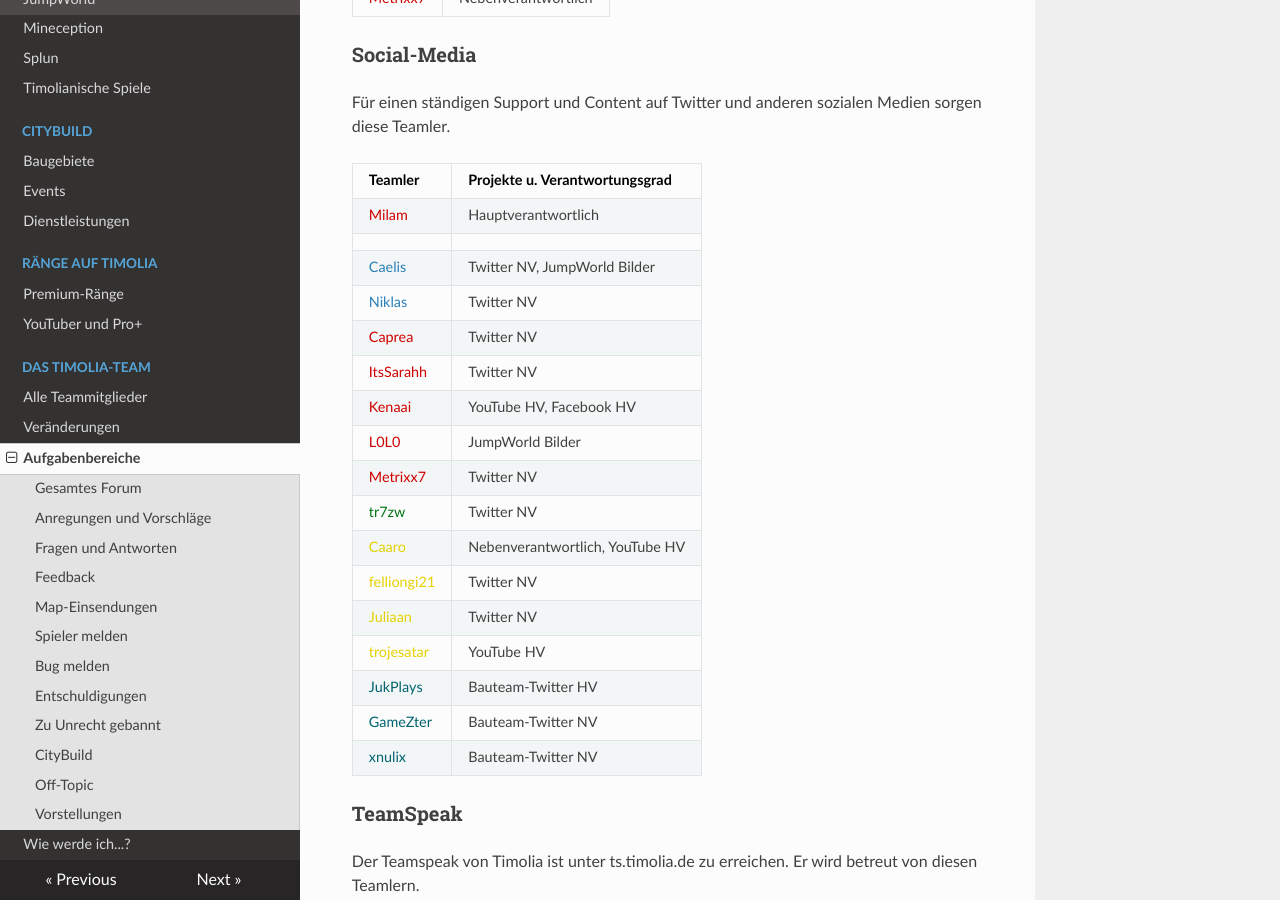
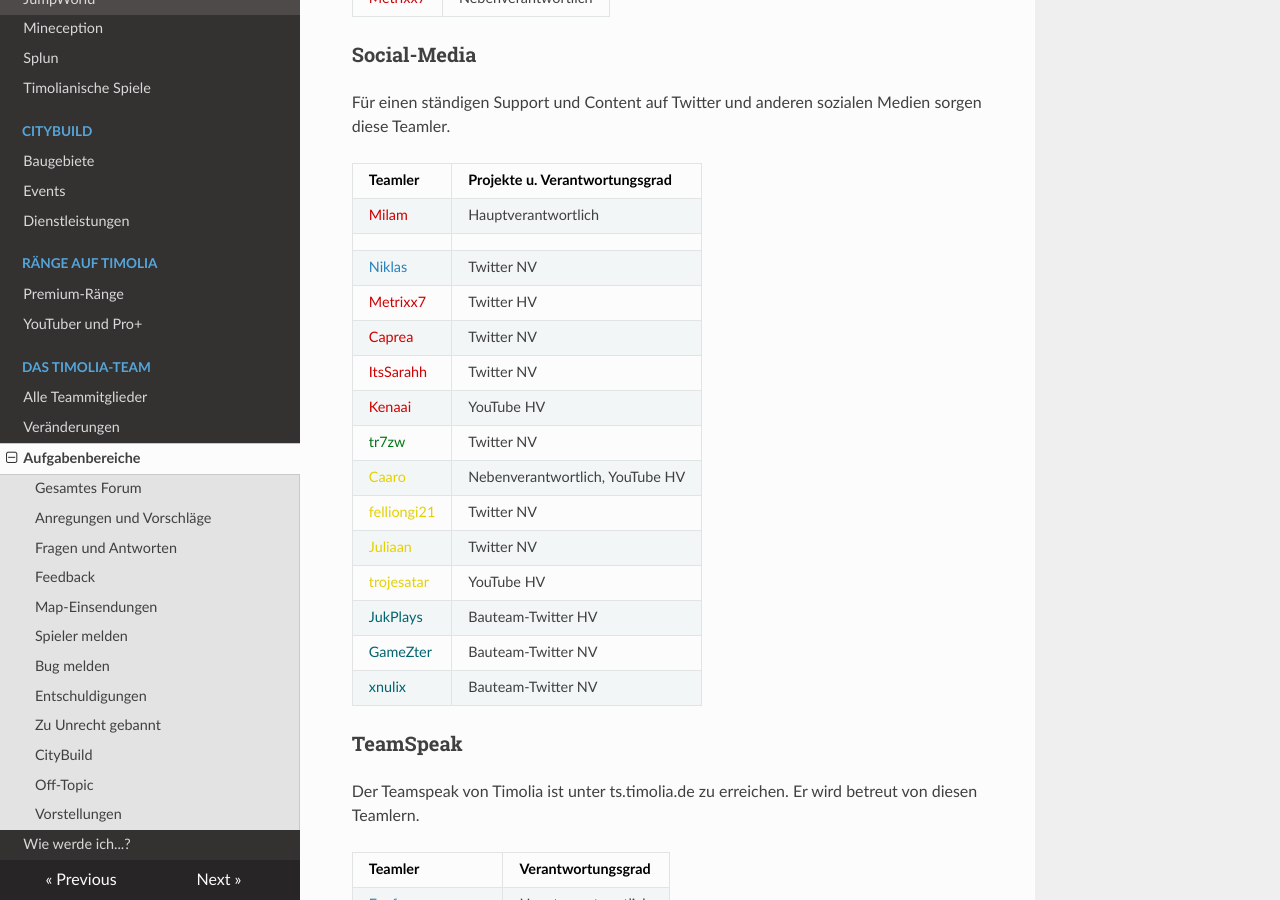
Before and after one commit to TimoliaDE/HowTo, an MkDocs documentation site: the page built from docs/team/responsibilities.md, in a window 1280 px wide and 900 px high, scrolled down 4412 px. Built offline with MkDocs 1.6.1, drawn with Linux system fonts in a browser that asks for light colours; nearby versions of some CDN libraries; old or Windows-style settings are respelled for this version of MkDocs.

Commit message:
Update responsibilities.md

```diff
--- a/docs/team/responsibilities.md
+++ b/docs/team/responsibilities.md
@@ -153,13 +153,11 @@ Für einen ständigen Support und Content auf Twitter und anderen sozialen Medie
 | ------ | ------ |
 |<span style="color:#CF0101">Milam</span> | Hauptverantwortlich |
 | | |
-|<span style="color:#2980b9">Caelis</span> | Twitter NV, JumpWorld Bilder |
 |<span style="color:#2980b9">Niklas</span>| Twitter NV |
+|<span style="color:#CF0101">Metrixx7</span> | Twitter HV |
 |<span style="color:#CF0101">Caprea</span> | Twitter NV |
 |<span style="color:#CF0101">ItsSarahh</span> | Twitter NV|
-|<span style="color:#CF0101">Kenaai</span> | YouTube HV, Facebook HV |
-|<span style="color:#CF0101">L0L0</span> | JumpWorld Bilder |
-|<span style="color:#CF0101">Metrixx7</span> | Twitter NV |
+|<span style="color:#CF0101">Kenaai</span> | YouTube HV |
 |<span style="color:#007812">tr7zw</span> | Twitter NV |
 |<span style="color:#E4D100">Caaro</span> | Nebenverantwortlich, YouTube HV |
 |<span style="color:#E4D100">felliongi21</span> | Twitter NV |
```
